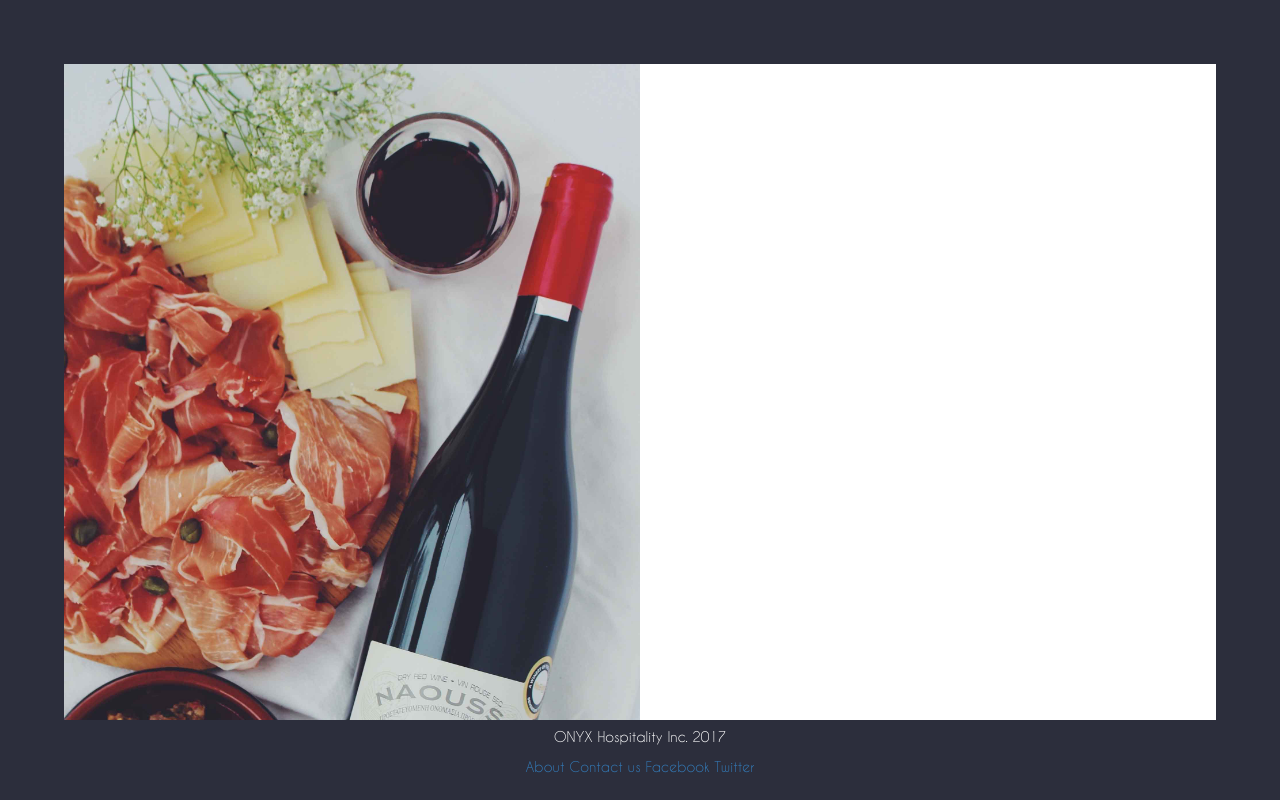
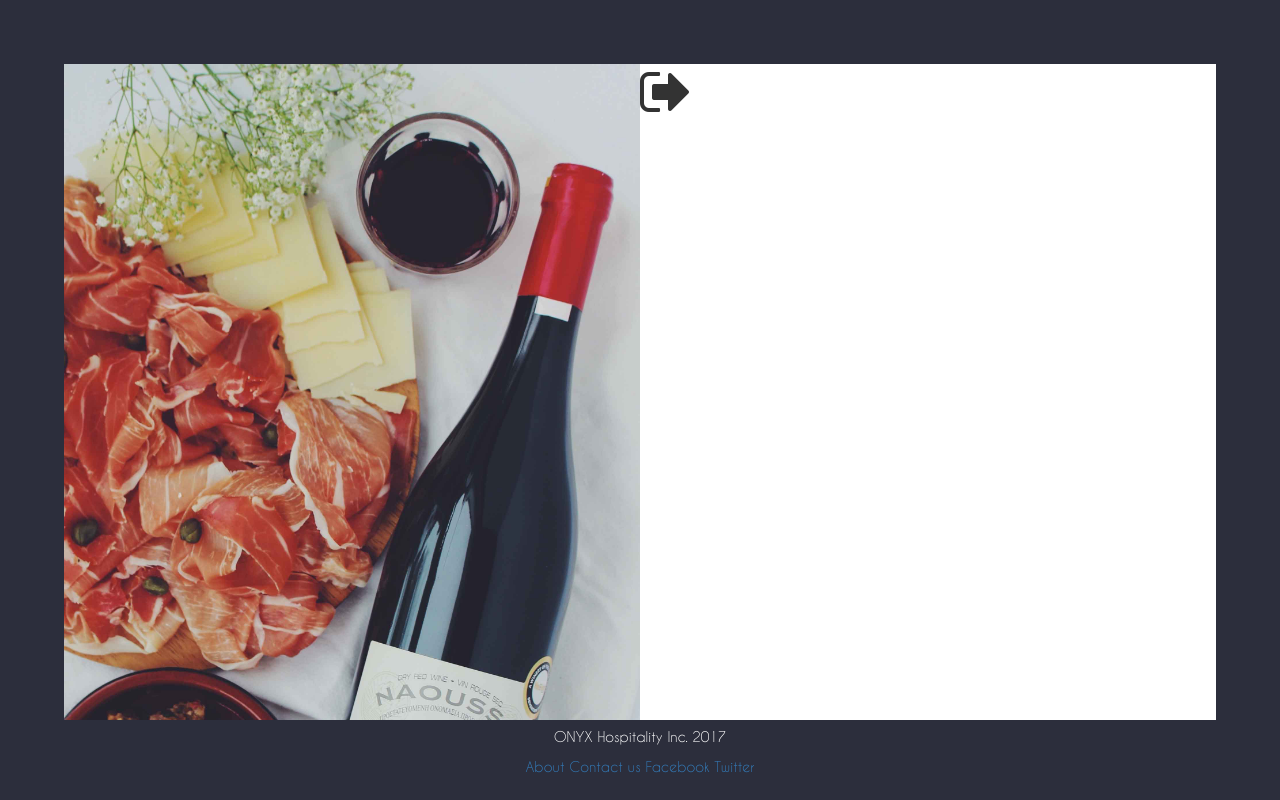
Before and after one commit to nHiRanZ/onyx-hospitality, a PHP site: page /login.php in a window 1280 px wide. Run offline with PHP 8.4, Linux system fonts and the light colour scheme.

Commit message:
login page icon added

```diff
--- a/css/style.css
+++ b/css/style.css
@@ -86,13 +86,18 @@ hr{
     height: 40%;
     width: 100%;
 }
+.sub-block{
+    overflow: hidden;
+    height: 10%;
+    width: 100%;
+}
 
 .page-image-area{
     position: fixed;
     height: 82%;
     margin-left: 5%;
     margin-top: 5%;
-    overflow: auto;
+    overflow: hidden;
     width: 45%;
 }
 
@@ -103,6 +108,6 @@ hr{
     margin-left: 50%;
     margin-top: 5%;
     margin-right: 5%;
-    overflow: auto;
+    overflow: hidden;
     width: 45%;
 }
--- a/login.php
+++ b/login.php
@@ -20,7 +20,34 @@
     <img src="img/login/login-background.jpg"style="width: 100%;">
 </div>
 <div class="page-content-area">
+    <div class="main-block">
+        <div class="row">
+            <div class="col-sm-12">
+                <i class="fa fa-sign-out fa-4x"></i>
+            </div>
+        </div>
+    </div>
+    <div class="sub-block">
+        <div class="row">
+            <div class="col-sm-12">
 
+            </div>
+        </div>
+    </div>
+    <div class="sub-block">
+        <div class="row">
+            <div class="col-sm-12">
+
+            </div>
+        </div>
+    </div>
+    <div class="sub-block">
+        <div class="row">
+            <div class="col-sm-12">
+
+            </div>
+        </div>
+    </div>
 </div>
 
 
```
